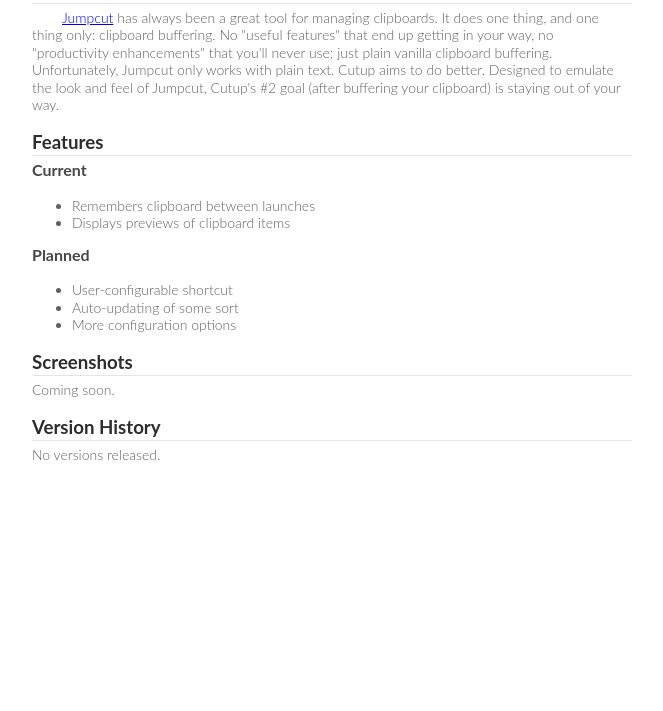
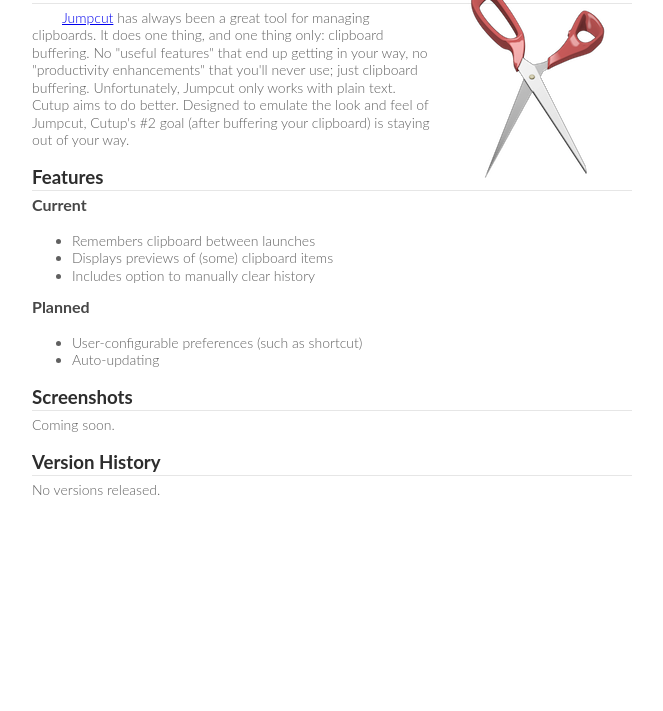
Before and after one commit to jashephe/Cutup, a plain HTML site: page index.html in a window 1280 px wide. Shown: the part 89-800 px from the top of the page, without its empty margins (308-971 px from the left). Drawn offline with Linux system fonts and the light colour scheme.

Commit message:
Added icon, slightly modified promotional copy

```diff
--- a/index.html
+++ b/index.html
@@ -16,22 +16,23 @@
 			</div>
 		</div>
 		<div id="content">
+			<img src="images/cutup.png" style="float: right;" />
 			<section>
 				<h2>About</h2>
-				<p><a href="http://jumpcut.sourceforge.net/">Jumpcut</a> has always been a great tool for managing clipboards. It does one thing, and one thing only: clipboard buffering. No "useful features" that end up getting in your way, no "productivity enhancements" that you'll never use; just plain vanilla clipboard buffering. Unfortunately, Jumpcut only works with plain text. Cutup aims to do better. Designed to emulate the look and feel of Jumpcut, Cutup's #2 goal (after buffering your clipboard) is staying out of your way.</p>
+				<p><a href="http://jumpcut.sourceforge.net/">Jumpcut</a> has always been a great tool for managing clipboards. It does one thing, and one thing only: clipboard buffering. No "useful features" that end up getting in your way, no "productivity enhancements" that you'll never use; just clipboard buffering. Unfortunately, Jumpcut only works with plain text. Cutup aims to do better. Designed to emulate the look and feel of Jumpcut, Cutup's #2 goal (after buffering your clipboard) is staying out of your way.</p>
 			</section>
 			<section>
 				<h2>Features</h2>
 				<h3>Current</h3>
 					<ul>
 						<li>Remembers clipboard between launches</li>
-						<li>Displays previews of clipboard items</li>
+						<li>Displays previews of (some) clipboard items</li>
+						<li>Includes option to manually clear history</li>
 					</ul>
 				<h3>Planned</h3>
 					<ul>
-						<li>User-configurable shortcut</li>
-						<li>Auto-updating of some sort</li>
-						<li>More configuration options</li>
+						<li>User-configurable preferences (such as shortcut)</li>
+						<li>Auto-updating</li>
 					</ul>
 			</section>
 			<section>
```
Also changed, not shown: images/cutup.png (added).
